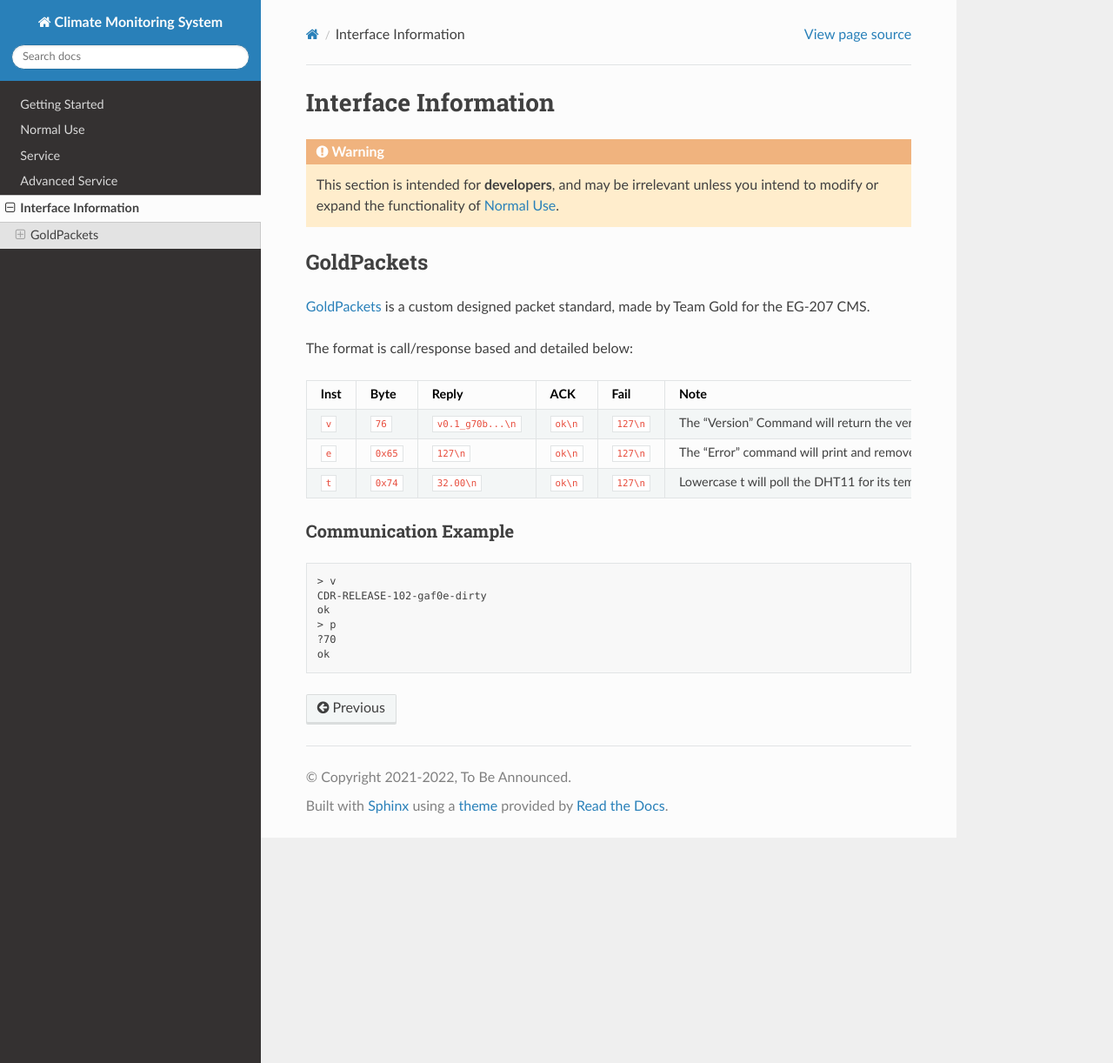
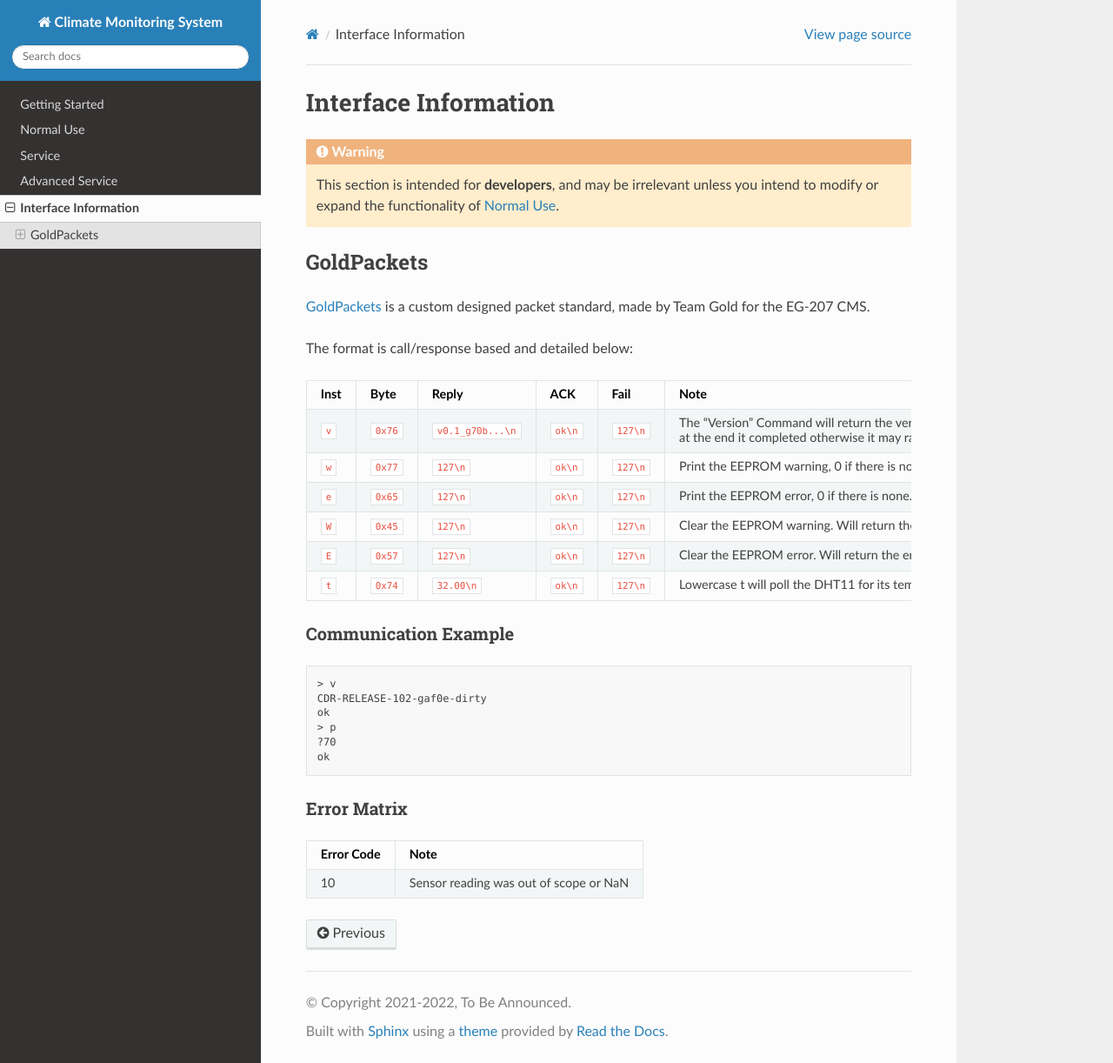
Before and after one commit to KenwoodFox/EG-207, a Sphinx documentation site: the page built from docs/advanced_service/interface_information.rst, in a window 1280 px wide and 1222 px high. Shown: the whole window at 87% size. Built offline with Sphinx 7.4.7 and the Read the Docs theme 2.0.0, drawn with Linux system fonts in a browser that asks for light colours.

Commit message:
Implement error and warning clear + readout

```diff
--- a/docs/advanced_service/interface_information.rst
+++ b/docs/advanced_service/interface_information.rst
@@ -16,9 +16,15 @@ The format is call/response based and detailed below:
 +-------+----------+--------------------+----------+-----------+-----------------------------------------------------------------------------------------------------------------------------------------------------+
 | Inst  |   Byte   |       Reply        |   ACK    |   Fail    |                                                                        Note                                                                         |
 +=======+==========+====================+==========+===========+=====================================================================================================================================================+
-| ``v`` | ``76``   | ``v0.1_g70b...\n`` | ``ok\n`` | ``127\n`` | The "Version" Command will return the version as ascii. If it prints ``OK`` at the end it completed otherwise it may raise and print an error code. |
+| ``v`` | ``0x76`` | ``v0.1_g70b...\n`` | ``ok\n`` | ``127\n`` | The "Version" Command will return the version as ascii. If it prints ``OK`` at the end it completed otherwise it may raise and print an error code. |
 +-------+----------+--------------------+----------+-----------+-----------------------------------------------------------------------------------------------------------------------------------------------------+
-| ``e`` | ``0x65`` | ``127\n``          | ``ok\n`` | ``127\n`` | The "Error" command will print and remove the last error in the EEPROM, if it returns the error as a response code, the error could not be removed. |
+| ``w`` | ``0x77`` | ``127\n``          | ``ok\n`` | ``127\n`` | Print the EEPROM warning, 0 if there is none.                                                                                                       |
++-------+----------+--------------------+----------+-----------+-----------------------------------------------------------------------------------------------------------------------------------------------------+
+| ``e`` | ``0x65`` | ``127\n``          | ``ok\n`` | ``127\n`` | Print the EEPROM error, 0 if there is none.                                                                                                         |
++-------+----------+--------------------+----------+-----------+-----------------------------------------------------------------------------------------------------------------------------------------------------+
+| ``W`` | ``0x45`` | ``127\n``          | ``ok\n`` | ``127\n`` | Clear the EEPROM warning. Will return the warning cleared.                                                                                          |
++-------+----------+--------------------+----------+-----------+-----------------------------------------------------------------------------------------------------------------------------------------------------+
+| ``E`` | ``0x57`` | ``127\n``          | ``ok\n`` | ``127\n`` | Clear the EEPROM error. Will return the error cleared.                                                                                              |
 +-------+----------+--------------------+----------+-----------+-----------------------------------------------------------------------------------------------------------------------------------------------------+
 | ``t`` | ``0x74`` | ``32.00\n``        | ``ok\n`` | ``127\n`` | Lowercase t will poll the DHT11 for its temperature value and return it at that time.                                                               |
 +-------+----------+--------------------+----------+-----------+-----------------------------------------------------------------------------------------------------------------------------------------------------+
@@ -35,3 +41,13 @@ Communication Example
     > p
     ?70
     ok
+
+
+Error Matrix
+------------
+
++------------+----------------------------------------+
+| Error Code |                  Note                  |
++============+========================================+
+| 10         | Sensor reading was out of scope or NaN |
++------------+----------------------------------------+
```
Also changed, not shown: 4 other files.
